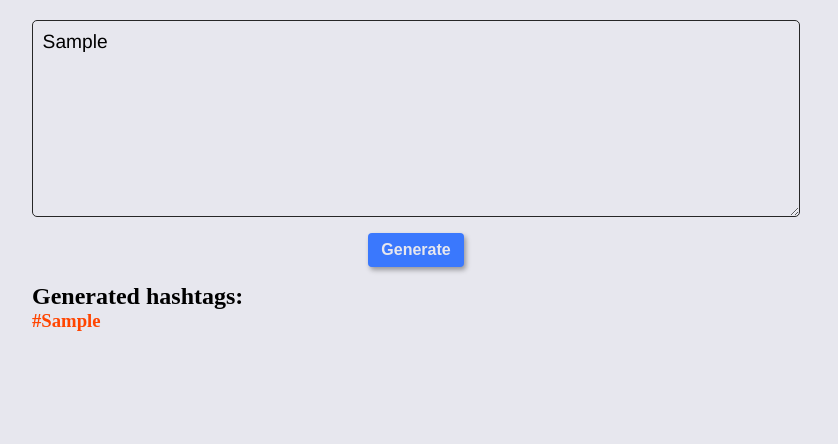
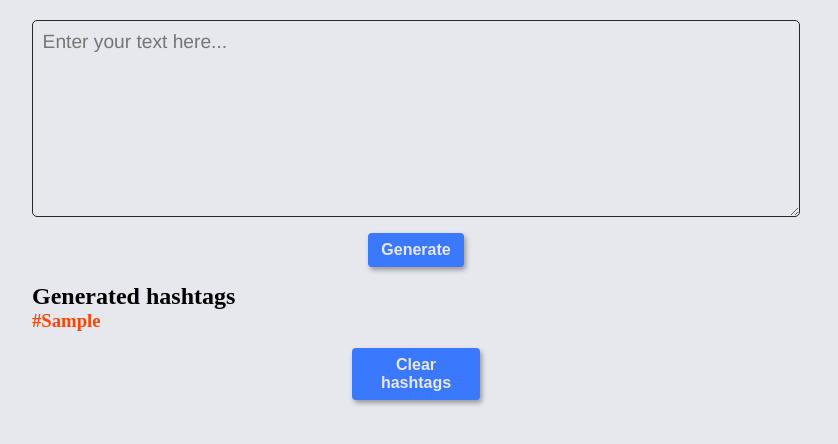
Before and after one commit to Mahmud1087/hashtag-generator, a plain HTML site: page index.html in a window 1280 px wide. Both pictures are taken after typing "Sample" into the empty fields and a click on the button "Generate". Shown: the part 100-544 px from the top of the page, without its empty margins (224-1062 px from the left). Drawn offline with Linux system fonts and the light colour scheme.

Commit message:
feat: implemented the 'clear hashtag button' feature

```diff
--- a/hashtag.css
+++ b/hashtag.css
@@ -71,12 +71,12 @@ button:hover {
 
 }
 
-/*button#clearAll {
+button#clearAll {
   display: none;
   width: 8rem;
-}*/
+}
 
-@media (768px <= width <= 1440px) {
+@media screen and (min-width: 768px) and (max-width: 1440px) {
   .container {
     width: 60%;
   }
--- a/hashtag.js
+++ b/hashtag.js
@@ -20,5 +20,11 @@ btn.addEventListener('click', () => {
   (value.length >= 140 || value === '') ? hashtagField.innerHTML += `${false} \n` :
     hashtagField.innerHTML += `#${hashtag} \n`;
 
-  //textarea.value = '';
+  textarea.value = '';
+
+  if (hashtagField.innerHTML !== '') clearAllBtn.style.display = 'block';
+  clearAllBtn.addEventListener('click', () => {
+    hashtagField.innerHTML = '';
+    if (hashtagField.innerHTML === '') clearAllBtn.style.display = 'none';
+  })
 })
--- a/index.html
+++ b/index.html
@@ -10,8 +10,9 @@
       <h1>Hashtag Generator</h1>
       <textarea name="hashtagInput" id=hashtagInput rows="8" cols="40" placeholder="Enter your text here..." value=''></textarea>
       <button id="generate">Generate</button>
-      <h2 id="genHashtag">Generated hashtags: </h2><b /><h3 id="hashtags"></h3>
-      <!--<button id="clearAll">Clear hashtags</button>-->
+      <h2 id="genHashtag">Generated hashtags </h2>
+      <h3 id="hashtags"></h3>
+      <button id="clearAll">Clear hashtags</button>
     </div>
 
     <script src="hashtag.js" type="text/javascript" charset="utf-8"></script>
```
